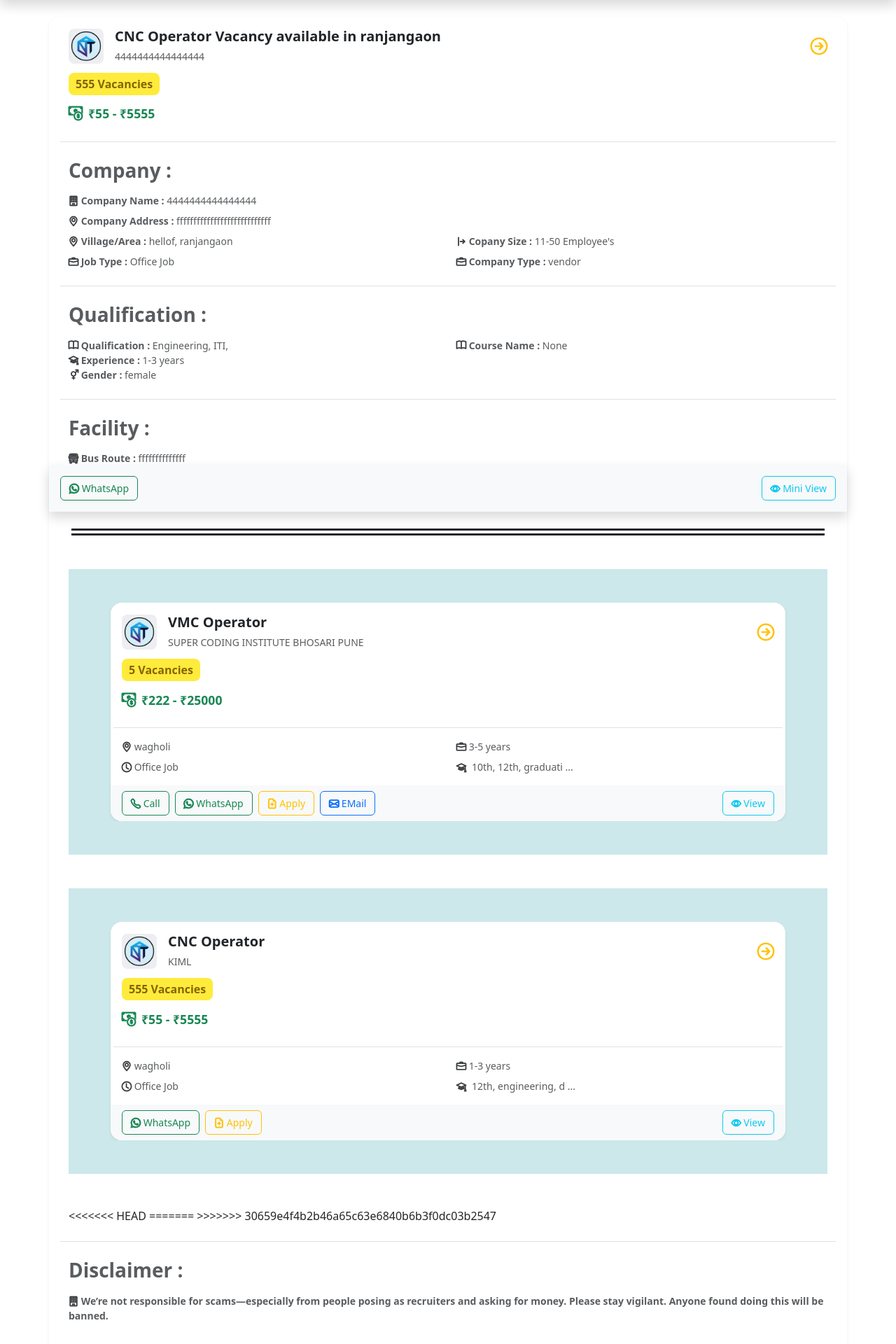
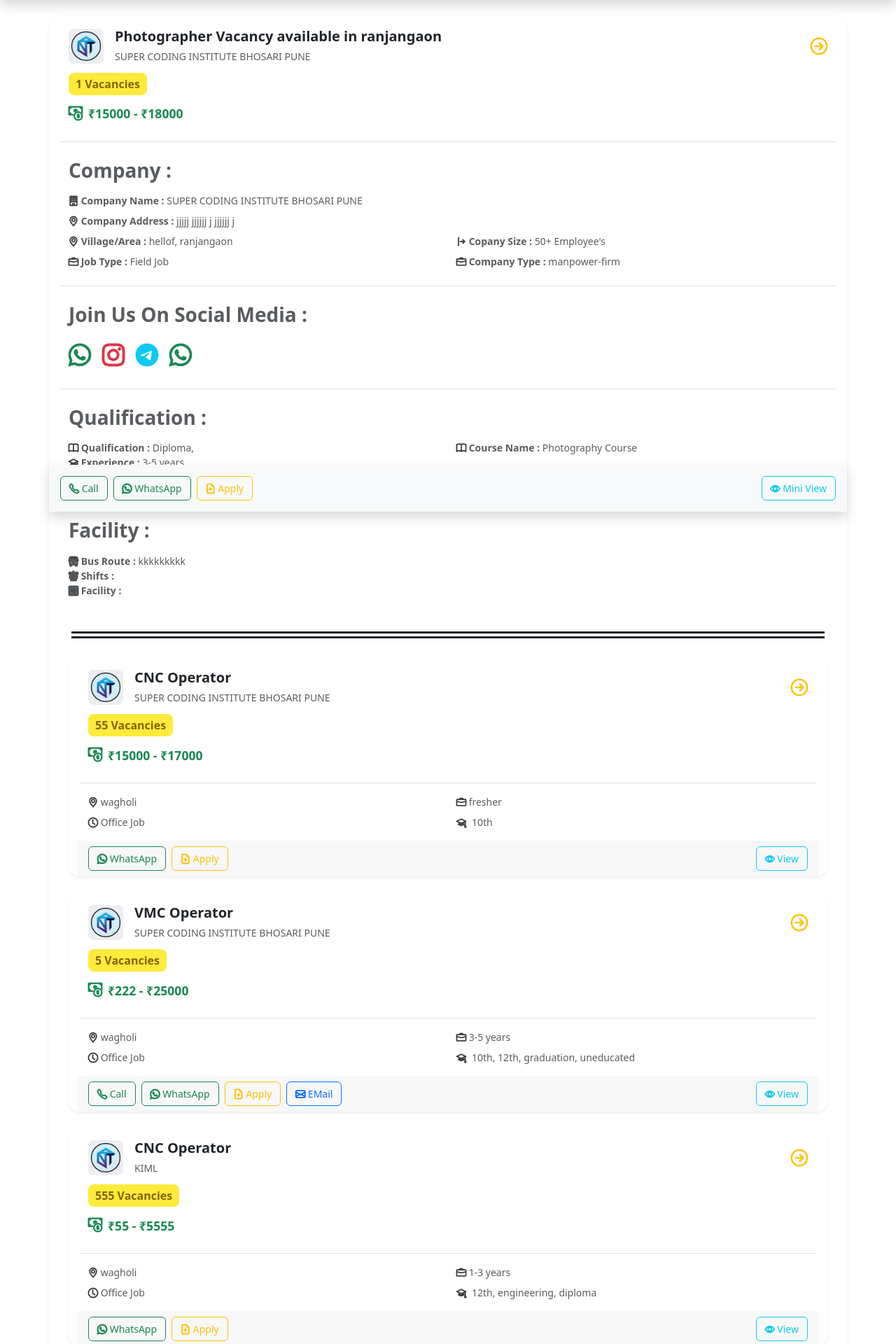
Before and after one commit to tejaschate1404/chakanJob, a Django app: page /post/3/ in a window 1280 px wide. Shown: the part 69-1989 px from the top of the page at 70% size. Run offline with Django 5.2, Linux system fonts and the light colour scheme; data comes from the database, SQL or seed files in the repository; some libraries are stand-ins or nearby versions.

Commit message:
added apply

```diff
--- a/job/views.py
+++ b/job/views.py
@@ -79,7 +79,7 @@
         related = related_jobs
     else:
         # If no related jobs are found, get all jobs instead
-        related = Post.objects.all().exclude(pk=post.pk)[:5]
+        related = Post.objects.all().exclude(pk=post.pk)[:20]
 
     # --- Clean fields for each related job ---
     for job in related:
@@ -100,8 +100,26 @@
         job.facilities = [item.strip() for item in job.facilities]
 
 
+
+
+     # show all posts on
+    all_posts = Post.objects.all()
+    for post in all_posts:
+        # Ensure manage_through is a list
+        if isinstance(post.manage_through, str):
+            post.manage_through = post.manage_through.strip("[]").replace("'", "").split(',')
+        # Strip any leading/trailing whitespace from each item
+        post.manage_through = [item.strip() for item in post.manage_through]
+
+        # minimum education
+        if isinstance(post.min_education, str):
+            post.min_education = post.min_education.strip("[]").replace("'", "").split(',')
+        post.min_education = [item.strip() for item in post.min_education]
+        # print(post.min_education)
+        # print(post.manage_through)
+
     return render(request, 'job/post_detail.html', {'post': post,
-    'related_jobs': related,})
+    'related_jobs': related,'all_posts':all_posts})
 
 
 
--- a/templates/job/base.html
+++ b/templates/job/base.html
@@ -433,7 +433,7 @@
 
 
 <!-- Footer  -->
-<div class="d-block d-md-none fixed-bottom bg-white border-top shadow-sm">
+<div class="d-block d-md-none fixed-bottom bg-white border-top shadow-sm social-media" style="z-index: 20;">
   <div class="container-fluid p-2">
     <div class="row gx-2">
       <!-- WhatsApp -->
--- a/templates/job/post_detail.html
+++ b/templates/job/post_detail.html
@@ -164,11 +164,22 @@
 .carousel-control-next {
     right: 15px; /* Adjust as needed */
 }
+.social-media {
+    display: none !important;
+  }
+
 
 
 
 </style>
 
+{% endblock %}
+
+
+{% block styleDetails %}
+.social-media {
+    display: none !important;
+  }
 {% endblock %}
 
 
@@ -222,6 +233,40 @@
             <i class="bi bi-briefcase"></i> <strong> Company Type  :</strong> {{ post.company_type }}
           </div>
         </div>
+
+
+
+
+      <div class="row text-muted mt-4 border-top pt-3 small">
+        <div class="col-12 my-2">
+          <h3><strong>Join Us On Social Media :</strong></h3>
+        </div>
+        <div class="col-12">
+          <div class="d-flex justify-content-left gap-3">
+            <!-- WhatsApp -->
+            <a href="https://whatsapp.com/channel/0029VbBUdgM9RZAWKxY8iM3r" class="text-success" title="WhatsApp">
+              <i class="bi bi-whatsapp fs-2"></i>
+            </a>
+
+            <!-- Instagram -->
+            <a href="https://www.instagram.com/chakanjob01/" target="_blank" class="text-danger" title="Instagram">
+              <i class="bi bi-instagram fs-2"></i>
+            </a>
+
+            <!-- Telegram -->
+            <a href="https://t.me/chakanjob_com" target="_blank" class="text-info" title="Telegram">
+              <i class="bi bi-telegram fs-2"></i>
+            </a>
+            <!-- WhatsApp -->
+            <a href="https://wa.me/your_whatsapp_number" class="text-success" title="WhatsApp">
+              <i class="bi bi-whatsapp fs-2"></i>
+            </a>
+
+            <!-- Add more as needed -->
+          </div>
+        </div>
+      </div>
+
 
 
         <div class="row text-muted mt-4 border-top pt-3 small">
@@ -336,10 +381,10 @@
 
 
       <!-- Google Ads -->
-
+  <div class="row">
+    <div class="col-12 text-center">
       <script async src="https://pagead2.googlesyndication.com/pagead/js/adsbygoogle.js?client=ca-pub-9155980795220429"
           crossorigin="anonymous"></script>
-    <!-- First Add -->
       <ins class="adsbygoogle"
           style="display:block"
           data-ad-client="ca-pub-9155980795220429"
@@ -349,164 +394,105 @@
       <script>
           (adsbygoogle = window.adsbygoogle || []).push({});
       </script>
-
+    </div>
+  </div>
     <!-- Google Adesense end -->
 
 
-        <!-- Carosel For Related Jobs -->
-        <div id="jobCarousel" class="carousel slide p-2 p-md-5 my-0 my-md-5 mt-3" style="background-color: #CCE8EB;" data-bs-ride="carousel" data-bs-interval="1500">
-          <div class="carousel-inner row w-100 mx-auto">
+    <!-- =================    Related Posts =======================================-->
     {% for post in related_jobs reversed %}
-            <div class="carousel-item col-12 col-md-4 col-lg-4 {% if forloop.first %}active{% endif %}">
-              <div class="card shadow-sm job-card">
+    <div class="card shadow-sm job-card my-4 container">
       <div class="card-body">
+        <!-- Top Row -->
         <div class="d-flex align-items-center">
           <img src="{% static 'img2/logo3.jpeg' %}"
               alt="Company Logo" class="company-logo">
           <div class="ms-3 flex-grow-1">
-                      <h5 class="mb-1 fw-bold text-dark">{{ post.job_title}}</h5>
+            <h5 class="mb-1 fw-bold text-dark">{{ post.job_title }}</h5>
             <small class="text-muted">{{ post.company_name }}</small>
           </div>
           <i class="bi bi-arrow-right-circle fs-4 text-warning"></i>
         </div>
+
+        <!-- Tags -->
         <div class="mt-3">
           <span class="badge-custom">{{ post.number_of_openings }} Vacancies</span>
         </div>
+
+        <!-- Salary -->
         <div class="mt-3 d-flex align-items-center">
           <i class="bi bi-cash-coin text-success fs-5"></i>
           <span class="ms-2 salary">₹{{ post.min_salary }} - ₹{{ post.max_salary }}</span>
         </div>
+
+        <!-- Details -->
         <div class="row text-muted mt-4 border-top pt-3 small">
-                    <div class="col-6 mb-2"><i class="bi bi-geo-alt"></i> {{ post.area }}</div>
-                    <div class="col-6 mb-2"><i class="bi bi-briefcase"></i> {{ post.experience }}</div>
-                    <div class="col-6"><i class="bi bi-clock"></i> {{ post.job_type }}</div>
+          <div class="col-6 mb-2">
+            <i class="bi bi-geo-alt"></i> {{ post.area }}
+          </div>
+          <div class="col-6 mb-2">
+            <i class="bi bi-briefcase"></i> {{ post.experience }}
+          </div>
+          <div class="col-6">
+            <i class="bi bi-clock"></i> {{ post.job_type }}
+          </div>
+
+
           <div class="col-6 d-flex align-items-center">
             <i class="bi bi-mortarboard me-2"></i>
             {% if post.min_education %}
-                          <p class="mb-0">{{ post.min_education|join:", "|slice:":20" }} ...</p>
+              <p class="mb-0">{{ post.min_education|join:", " }}</p>
             {% else %}
               <p class="mb-0">No minimum education specified.</p>
             {% endif %}
           </div>
+
+
         </div>
       </div>
-                <div class="card-footer bg-light border-0 d-flex flex-nowrap gap-2" style="background-color:#86afb4;">
+
+      <!-- Buttons -->
+
+
+
+    <div class="card-footer  border-0 d-flex flex-nowrap gap-2">
     {% for method in post.manage_through %}
       {% if method == 'calls' %}
+      <!-- Call Button -->
       <a href="tel:+91{{ post.calling_number }}" class="btn btn-outline-success w-auto">
         <i class="bi bi-telephone"></i> Call
       </a>
         {% elif method == 'whatsapp' %}
+          <!-- WhatsApp Button -->
           <a href="https://wa.me/{{ post.whatsapp_number }}" class="btn btn-outline-success w-auto">
             <i class="bi bi-whatsapp"></i> WhatsApp
           </a>
         {% elif method == 'email' %}
+      <!-- Mail Button -->
       <a href="mailto:{{ post.email }}" class="btn btn-outline-primary w-auto">
         <i class="bi bi-envelope"></i> EMail
       </a>
         {% elif method == 'apply' %}
-                      <a href="/" class="btn btn-outline-warning w-auto">
+        <!-- Apply Button -->
+        <a href="{% url 'apply' post.id %}" class="btn btn-outline-warning w-auto">
           <i class="bi bi-file-earmark-plus"></i> Apply
         </a>
       {% endif %}
       {% endfor %}
+
+      <!-- View Button (floats right) -->
       <a href="{% url 'post_detail' post.pk %}" class="btn btn-outline-info ms-auto w-auto">
         <i class="bi bi-eye"></i> View
       </a>
     </div>
     </div>
-              </div>
-            {% endfor %}
-          </div>
-          <button class="carousel-control-prev" type="button" data-bs-target="#jobCarousel" data-bs-slide="prev">
-            <span class="carousel-control-prev-icon" aria-hidden="true"></span>
-            <span class="visually-hidden">Previous</span>
-          </button>
-          <button class="carousel-control-next" type="button" data-bs-target="#jobCarousel" data-bs-slide="next">
-            <span class="carousel-control-next-icon" aria-hidden="true"></span>
-            <span class="visually-hidden">Next</span>
-          </button>
-        </div>
-        <div id="jobCarousel2" class="carousel slide p-2 p-md-5 my-0 my-md-5 mt-2" style="background-color: #CCE8EB;" data-bs-ride="carousel" data-bs-interval="2000">
-          <div class="carousel-inner row w-100 mx-auto m-0">
-            {% for post in related_jobs %}
-            <div class="carousel-item col-12 col-md-4 col-lg-4 {% if forloop.first %}active{% endif %}">
-              <div class="card shadow-sm job-card">
-                <div class="card-body">
-                  <div class="d-flex align-items-center">
-                    <img src="{% static 'img2/logo3.jpeg' %}"
-                        alt="Company Logo" class="company-logo">
-                    <div class="ms-3 flex-grow-1">
-                      <h5 class="mb-1 fw-bold text-dark">{{ post.job_title}}</h5>
-                      <small class="text-muted">{{ post.company_name }}</small>
-                    </div>
-                    <i class="bi bi-arrow-right-circle fs-4 text-warning"></i>
-                  </div>
-                  <div class="mt-3">
-                    <span class="badge-custom">{{ post.number_of_openings }} Vacancies</span>
-                  </div>
-                  <div class="mt-3 d-flex align-items-center">
-                    <i class="bi bi-cash-coin text-success fs-5"></i>
-                    <span class="ms-2 salary">₹{{ post.min_salary }} - ₹{{ post.max_salary }}</span>
-                  </div>
-                  <div class="row text-muted mt-4 border-top pt-3 small">
-                    <div class="col-6 mb-2"><i class="bi bi-geo-alt"></i> {{ post.area }}</div>
-                    <div class="col-6 mb-2"><i class="bi bi-briefcase"></i> {{ post.experience }}</div>
-                    <div class="col-6"><i class="bi bi-clock"></i> {{ post.job_type }}</div>
-                    <div class="col-6 d-flex align-items-center">
-                        <i class="bi bi-mortarboard me-2"></i>
-                        {% if post.min_education %}
-                          <p class="mb-0">{{ post.min_education|join:", "|slice:":20" }} ...</p>
-                        {% else %}
-                          <p class="mb-0">No minimum education specified .</p>
-                        {% endif %}
-                    </div>
-                  </div>
-                </div>
-                <div class="card-footer bg-light border-0 d-flex flex-nowrap gap-2" style="background-color:#86afb4;">
-                  {% for method in post.manage_through %}
-                    {% if method == 'calls' %}
-                    <a href="tel:+91{{ post.calling_number }}" class="btn btn-outline-success w-auto">
-                      <i class="bi bi-telephone"></i> Call
-                    </a>
-                      {% elif method == 'whatsapp' %}
-                        <a href="https://wa.me/{{ post.whatsapp_number }}" class="btn btn-outline-success w-auto">
-                          <i class="bi bi-whatsapp"></i> WhatsApp
-                        </a>
-                      {% elif method == 'email' %}
-                    <a href="mailto:{{ post.email }}" class="btn btn-outline-primary w-auto">
-                      <i class="bi bi-envelope"></i> EMail
-                    </a>
-                      {% elif method == 'apply' %}
-                      <a href="{% url 'apply' post.id %}" class="btn btn-outline-warning w-auto">
-                        <i class="bi bi-file-earmark-plus"></i> Apply
-                      </a>
-                        {% endif %}
-                    {% endfor %}
-                    <a href="{% url 'post_detail' post.pk %}" class="btn btn-outline-info ms-auto w-auto">
-                      <i class="bi bi-eye"></i> View
-                    </a>
-                  </div>
-                </div>
-              </div>
-            {% endfor %}
-          </div>
-          <button class="carousel-control-prev" type="button" data-bs-target="#jobCarousel" data-bs-slide="prev">
-            <span class="carousel-control-prev-icon" aria-hidden="true"></span>
-            <span class="visually-hidden">Previous</span>
-          </button>
-          <button class="carousel-control-next" type="button" data-bs-target="#jobCarousel" data-bs-slide="next">
-            <span class="carousel-control-next-icon" aria-hidden="true"></span>
-            <span class="visually-hidden">Next</span>
-          </button>
-        </div>
-        <!-- Carosel End Related Jobs -->
 
-
-    <!-- Google Ads -->
+    <!-- Display AdSense Ad after every 4th post -->
+      {% if forloop.counter|divisibleby:4 %}
+        <div class="row">
+            <div class="col-12 text-center">
               <script async src="https://pagead2.googlesyndication.com/pagead/js/adsbygoogle.js?client=ca-pub-9155980795220429"
                   crossorigin="anonymous"></script>
-      <!-- First Add -->
               <ins class="adsbygoogle"
                   style="display:block"
                   data-ad-client="ca-pub-9155980795220429"
@@ -516,11 +502,109 @@
               <script>
                   (adsbygoogle = window.adsbygoogle || []).push({});
               </script>
+            </div>
+          </div>
+      {% endif %}
+
+    {% endfor %}
+      <!-- =================    Related Posts End =======================================-->
 
 
+
+        <!-- =================    Related Posts All =======================================-->
+
+    {% for post in all_posts %}
+    <div class="card shadow-sm job-card my-4 container">
+      <div class="card-body">
+        <!-- Top Row -->
+        <div class="d-flex align-items-center">
+          <img src="{% static 'img2/logo3.jpeg' %}"
+              alt="Company Logo" class="company-logo">
+          <div class="ms-3 flex-grow-1">
+            <h5 class="mb-1 fw-bold text-dark">{{ post.job_title }}</h5>
+            <small class="text-muted">{{ post.company_name }}</small>
+          </div>
+          <i class="bi bi-arrow-right-circle fs-4 text-warning"></i>
+        </div>
+
+        <!-- Tags -->
+        <div class="mt-3">
+          <span class="badge-custom">{{ post.number_of_openings }} Vacancies</span>
+        </div>
+
+        <!-- Salary -->
+        <div class="mt-3 d-flex align-items-center">
+          <i class="bi bi-cash-coin text-success fs-5"></i>
+          <span class="ms-2 salary">₹{{ post.min_salary }} - ₹{{ post.max_salary }}</span>
+        </div>
+
+        <!-- Details -->
+        <div class="row text-muted mt-4 border-top pt-3 small">
+          <div class="col-6 mb-2">
+            <i class="bi bi-geo-alt"></i> {{ post.area }}
+          </div>
+          <div class="col-6 mb-2">
+            <i class="bi bi-briefcase"></i> {{ post.experience }}
+          </div>
+          <div class="col-6">
+            <i class="bi bi-clock"></i> {{ post.job_type }}
+          </div>
+
+
+          <div class="col-6 d-flex align-items-center">
+            <i class="bi bi-mortarboard me-2"></i>
+            {% if post.min_education %}
+              <p class="mb-0">{{ post.min_education|join:", " }}</p>
+            {% else %}
+              <p class="mb-0">No minimum education specified.</p>
+            {% endif %}
+          </div>
+
+
+        </div>
+      </div>
+
+      <!-- Buttons -->
+
+
+
+    <div class="card-footer  border-0 d-flex flex-nowrap gap-2">
+    {% for method in post.manage_through %}
+      {% if method == 'calls' %}
+      <!-- Call Button -->
+      <a href="tel:+91{{ post.calling_number }}" class="btn btn-outline-success w-auto">
+        <i class="bi bi-telephone"></i> Call
+      </a>
+        {% elif method == 'whatsapp' %}
+          <!-- WhatsApp Button -->
+          <a href="https://wa.me/{{ post.whatsapp_number }}" class="btn btn-outline-success w-auto">
+            <i class="bi bi-whatsapp"></i> WhatsApp
+          </a>
+        {% elif method == 'email' %}
+      <!-- Mail Button -->
+      <a href="mailto:{{ post.email }}" class="btn btn-outline-primary w-auto">
+        <i class="bi bi-envelope"></i> EMail
+      </a>
+        {% elif method == 'apply' %}
+        <!-- Apply Button -->
+        <a href="{% url 'apply' post.id %}" class="btn btn-outline-warning w-auto">
+          <i class="bi bi-file-earmark-plus"></i> Apply
+        </a>
+      {% endif %}
+      {% endfor %}
+
+      <!-- View Button (floats right) -->
+      <a href="{% url 'post_detail' post.pk %}" class="btn btn-outline-info ms-auto w-auto">
+        <i class="bi bi-eye"></i> View
+      </a>
+    </div>
+    </div>
+
+      {% if forloop.counter|divisibleby:4 %}
+        <div class="row">
+            <div class="col-12 text-center">
               <script async src="https://pagead2.googlesyndication.com/pagead/js/adsbygoogle.js?client=ca-pub-9155980795220429"
                   crossorigin="anonymous"></script>
-    <!-- First Add -->
               <ins class="adsbygoogle"
                   style="display:block"
                   data-ad-client="ca-pub-9155980795220429"
@@ -530,12 +614,53 @@
               <script>
                   (adsbygoogle = window.adsbygoogle || []).push({});
               </script>
-    <!-- Google Adesense end -->
-<<<<<<< HEAD
-=======
+            </div>
+          </div>
+      {% endif %}
+
+    {% endfor %}
+      <!-- =================    Related Posts End =======================================-->
 
 
->>>>>>> 30659e4f4b2b46a65c63e6840b6b3f0dc03b2547
+
+
+
+
+
+
+      <!-- Google Ads -->
+  <div class="row">
+    <div class="col-12 text-center">
+      <script async src="https://pagead2.googlesyndication.com/pagead/js/adsbygoogle.js?client=ca-pub-9155980795220429"
+          crossorigin="anonymous"></script>
+      <ins class="adsbygoogle"
+          style="display:block"
+          data-ad-client="ca-pub-9155980795220429"
+          data-ad-slot="4690460873"
+          data-ad-format="auto"
+          data-full-width-responsive="true"></ins>
+      <script>
+          (adsbygoogle = window.adsbygoogle || []).push({});
+      </script>
+    </div>
+  </div>
+
+   <div class="row">
+    <div class="col-12 text-center">
+      <script async src="https://pagead2.googlesyndication.com/pagead/js/adsbygoogle.js?client=ca-pub-9155980795220429"
+          crossorigin="anonymous"></script>
+      <ins class="adsbygoogle"
+          style="display:block"
+          data-ad-client="ca-pub-9155980795220429"
+          data-ad-slot="4690460873"
+          data-ad-format="auto"
+          data-full-width-responsive="true"></ins>
+      <script>
+          (adsbygoogle = window.adsbygoogle || []).push({});
+      </script>
+    </div>
+  </div>
+    <!-- Google Adesense end -->
 
 
         <div class="row text-muted mt-4 border-top pt-3 small mb-5">
@@ -545,11 +670,9 @@
             </div>
           </div>
         </div>
-
       <!-- Buttons -->
-
   </div>
-  <div class="card-footer bg-light border-0 d-flex flex-nowrap gap-2 container p-3 fixed-bottom shadow">
+  <div class="card-footer bg-light border-0 d-flex flex-nowrap gap-2 container p-3 fixed-bottom shadow details-footer" style="z-index:20;">
     {% for method in post.manage_through %}
       {% if method == 'calls' %}
       <!-- Call Button -->
```
Also changed, not shown: templates/job/home.html (+7 -11 lines). Lines whose indentation alone changed are shown as unchanged.
